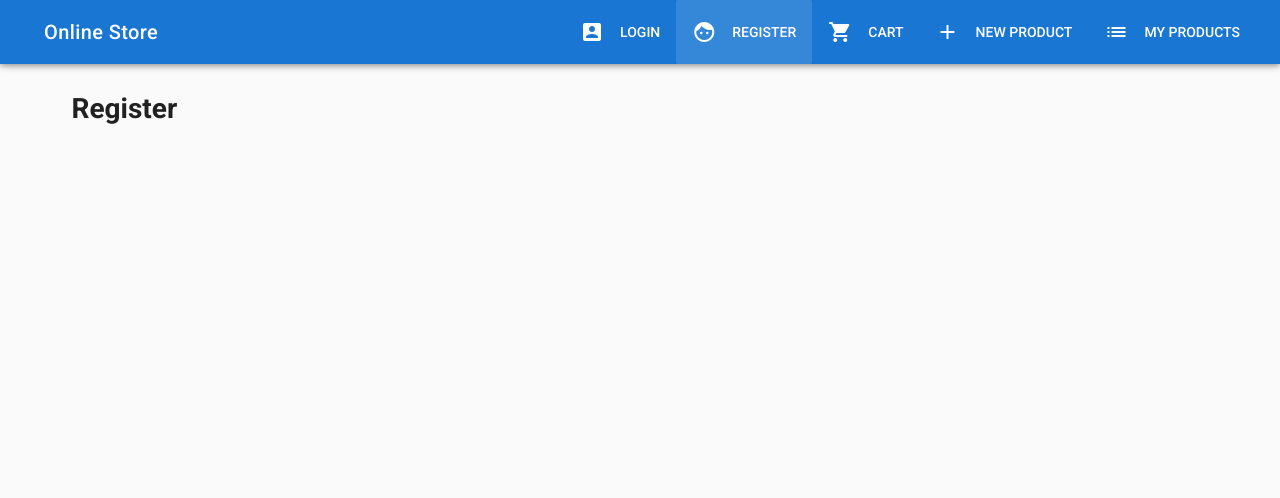
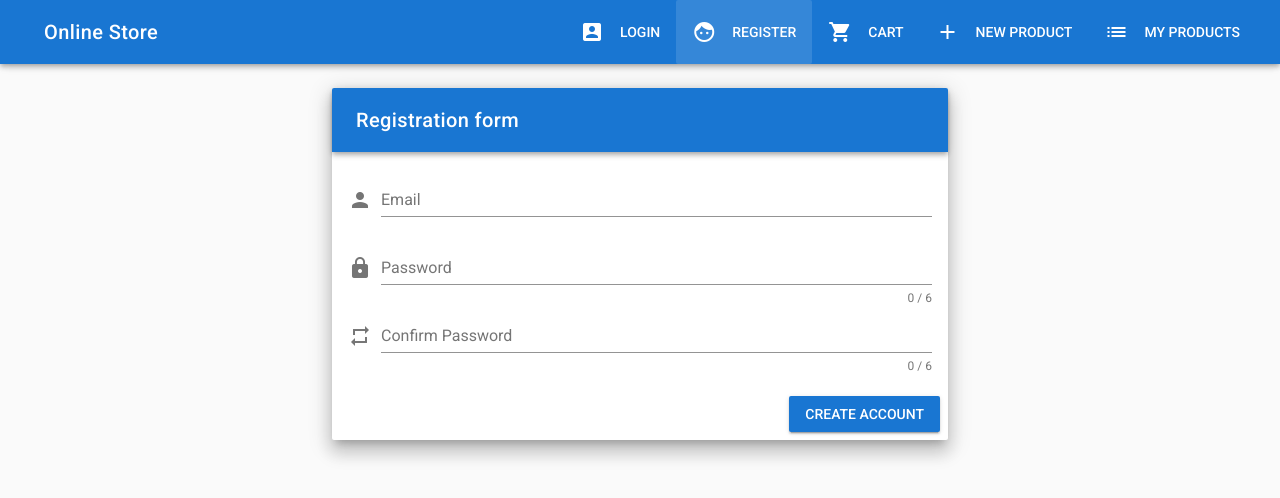
Before and after one commit to andreikurnosov/vue_online-store, a Vue app: page /register in a window 1280 px wide. Shown: the top 498 px of the page. Built offline with nearby package versions, Linux system fonts and the light colour scheme.

Commit message:
UI for login & register components

```diff
--- a/src/components/Auth/Login.vue
+++ b/src/components/Auth/Login.vue
@@ -1,18 +1,74 @@
 <template>
- <v-container>
-   <v-layout row>
-     <v-flex xs12>
-       <h1>Login</h1>
-     </v-flex>
-   </v-layout>
-
- </v-container>
+<v-container fluid fill-height>
+  <v-layout align-center justify-center>
+    <v-flex xs12 sm8 md6>
+      <v-card class="elevation-12">
+        <v-toolbar dark color="primary">
+          <v-toolbar-title>Login form</v-toolbar-title>
+          <v-spacer></v-spacer>
+        </v-toolbar>
+        <v-card-text>
+          <v-form ref="form" v-model="valid" lazy-validation>
+            <v-text-field
+              prepend-icon="person"
+              name="email"
+              label="Email"
+              type="email"
+              :rules="emailRules"
+              v-model="email"
+            ></v-text-field>
+            <v-text-field
+              prepend-icon="lock"
+              name="password"
+              label="Password"
+              type="password"
+              :counter="6"
+              :rules="passwordRules"
+              v-model="password"
+            ></v-text-field>
+          </v-form>
+        </v-card-text>
+        <v-card-actions>
+          <v-spacer></v-spacer>
+          <v-btn
+            color="primary"
+            @click="onSubmit"
+            :disabled="!valid"
+          >Login</v-btn>
+        </v-card-actions>
+      </v-card>
+    </v-flex>
+  </v-layout>
+</v-container>
 </template>
 
 <script>
 export default {
   data () {
-    return {}
+    return {
+      email: '',
+      password: '',
+      valid: false,
+      emailRules: [
+        v => !!v || 'E-mail is required',
+        v => /.+@.+/.test(v) || 'E-mail must be valid'
+      ],
+      passwordRules: [
+        v => !!v || 'Password is required',
+        v => (v && v.length >= 6) || 'Password must be equal or than 6 characters'
+      ]
+    }
+  },
+  methods: {
+    onSubmit () {
+      if (this.$refs.form.validate()) {
+        const user = {
+          email: this.email,
+          password: this.password
+        }
+        console.log(user)
+      }
+    }
   }
 
 }
--- a/src/components/Auth/Register.vue
+++ b/src/components/Auth/Register.vue
@@ -1,18 +1,88 @@
 <template>
- <v-container>
-   <v-layout row>
-     <v-flex xs12>
-       <h1>Register</h1>
-     </v-flex>
-   </v-layout>
-
- </v-container>
+<v-container fluid fill-height>
+  <v-layout align-center justify-center>
+    <v-flex xs12 sm8 md6>
+      <v-card class="elevation-12">
+        <v-toolbar dark color="primary">
+          <v-toolbar-title>Registration form</v-toolbar-title>
+          <v-spacer></v-spacer>
+        </v-toolbar>
+        <v-card-text>
+          <v-form ref="form" v-model="valid" lazy-validation>
+            <v-text-field
+              prepend-icon="person"
+              name="email"
+              label="Email"
+              type="email"
+              :rules="emailRules"
+              v-model="email"
+            ></v-text-field>
+            <v-text-field
+              prepend-icon="lock"
+              name="password"
+              label="Password"
+              type="password"
+              :counter="6"
+              :rules="passwordRules"
+              v-model="password"
+            ></v-text-field>
+            <v-text-field
+              prepend-icon="repeat"
+              name="confirm-password"
+              label="Confirm Password"
+              type="password"
+              :counter="6"
+              :rules="confirmPasswordRules"
+              v-model="confirmPassword"
+            ></v-text-field>
+          </v-form>
+        </v-card-text>
+        <v-card-actions>
+          <v-spacer></v-spacer>
+          <v-btn
+            color="primary"
+            @click="onSubmit"
+            :disabled="!valid"
+          >Create Account</v-btn>
+        </v-card-actions>
+      </v-card>
+    </v-flex>
+  </v-layout>
+</v-container>
 </template>
 
 <script>
 export default {
   data () {
-    return {}
+    return {
+      email: '',
+      password: '',
+      confirmPassword: '',
+      valid: false,
+      emailRules: [
+        v => !!v || 'E-mail is required',
+        v => /.+@.+/.test(v) || 'E-mail must be valid'
+      ],
+      passwordRules: [
+        v => !!v || 'Password is required',
+        v => (v && v.length >= 6) || 'Password must be equal or than 6 characters'
+      ],
+      confirmPasswordRules: [
+        v => !!v || 'Password is required',
+        v => v === this.password || 'Password should match'
+      ]
+    }
+  },
+  methods: {
+    onSubmit () {
+      if (this.$refs.form.validate()) {
+        const user = {
+          email: this.email,
+          password: this.password
+        }
+        console.log(user)
+      }
+    }
   }
 
 }
```
